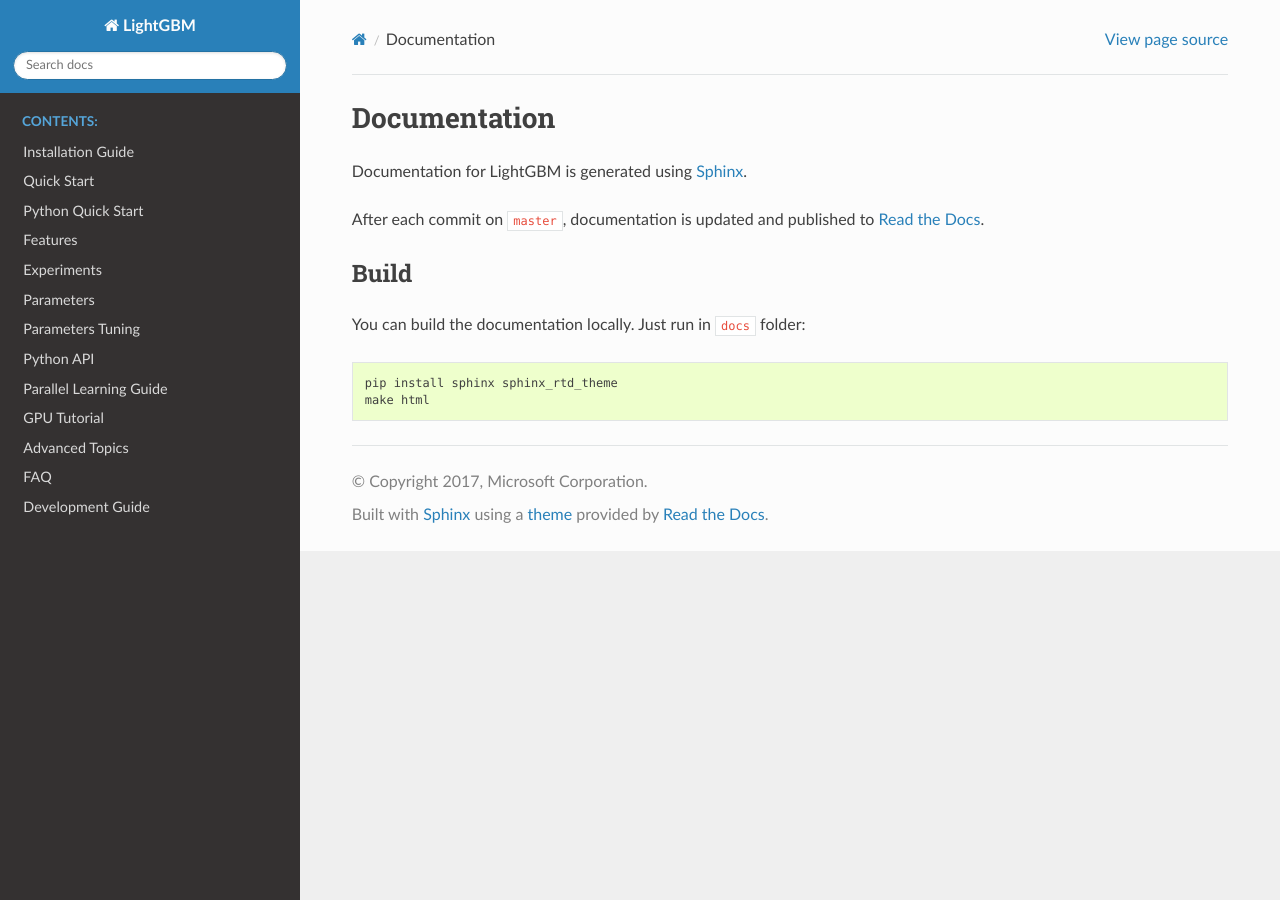
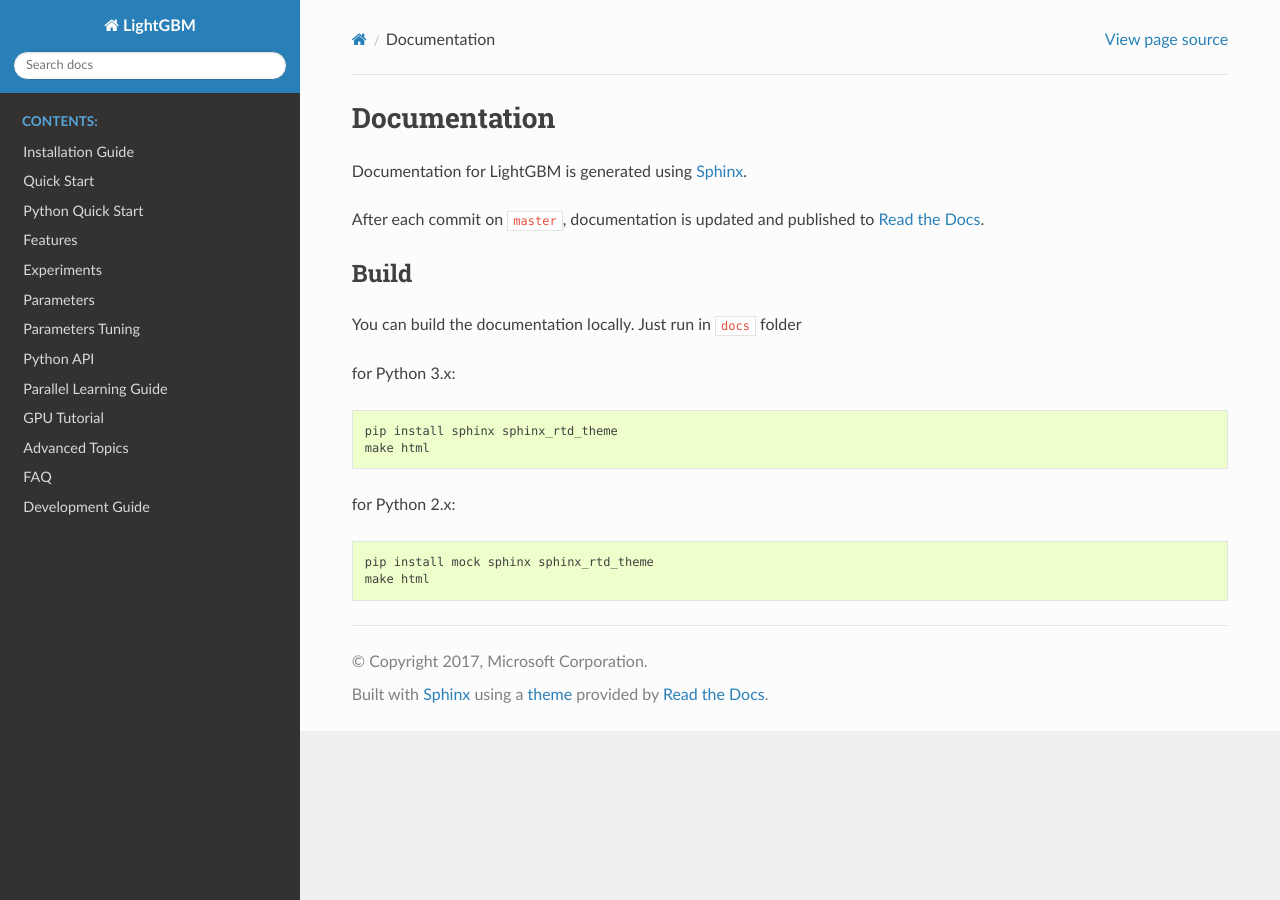
Before and after one commit to microsoft/LightGBM, a Sphinx documentation site: the page built from docs/README.rst, in a window 1280 px wide. Built offline with Sphinx 7.4.7 and the Read the Docs theme 2.0.0, drawn with Linux system fonts in a browser that asks for light colours.

```diff
--- a/docs/README.rst
+++ b/docs/README.rst
@@ -8,9 +8,18 @@ After each commit on ``master``, documentation is updated and published to `Read
 Build
 -----
 
-You can build the documentation locally. Just run in ``docs`` folder:
+You can build the documentation locally. Just run in ``docs`` folder
+
+for Python 3.x:
 
 .. code:: sh
 
     pip install sphinx sphinx_rtd_theme
     make html
+
+for Python 2.x:
+
+.. code:: sh
+
+    pip install mock sphinx sphinx_rtd_theme
+    make html
--- a/docs/conf.py
+++ b/docs/conf.py
@@ -29,7 +29,7 @@ sys.path.insert(0, libpath)
 # -- mock out modules
 try:
     from unittest.mock import Mock  # Python 3.x
-except Exception:
+except ImportError:
     from mock import Mock  # Python 2.x
 
 MOCK_MODULES = [
```
